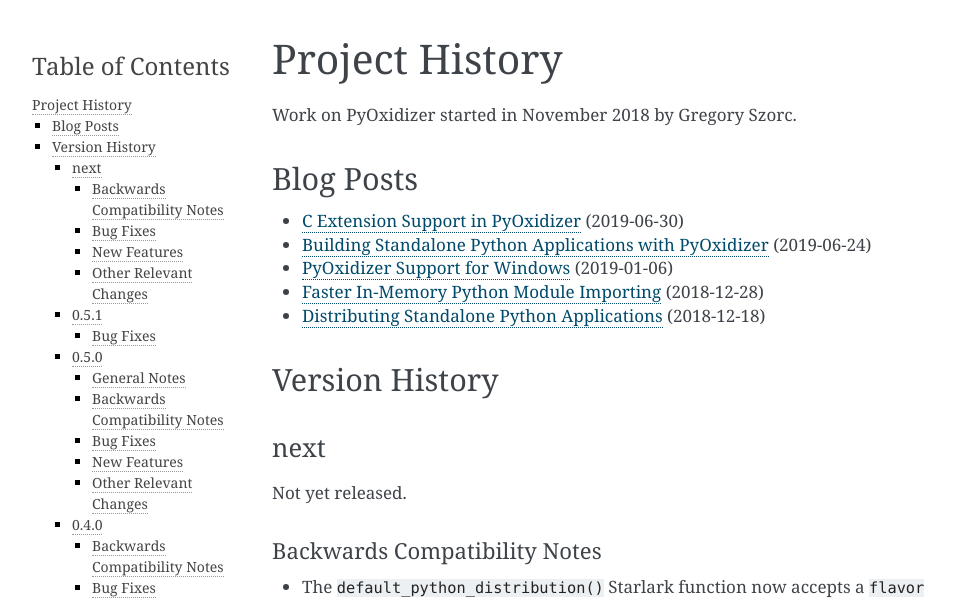
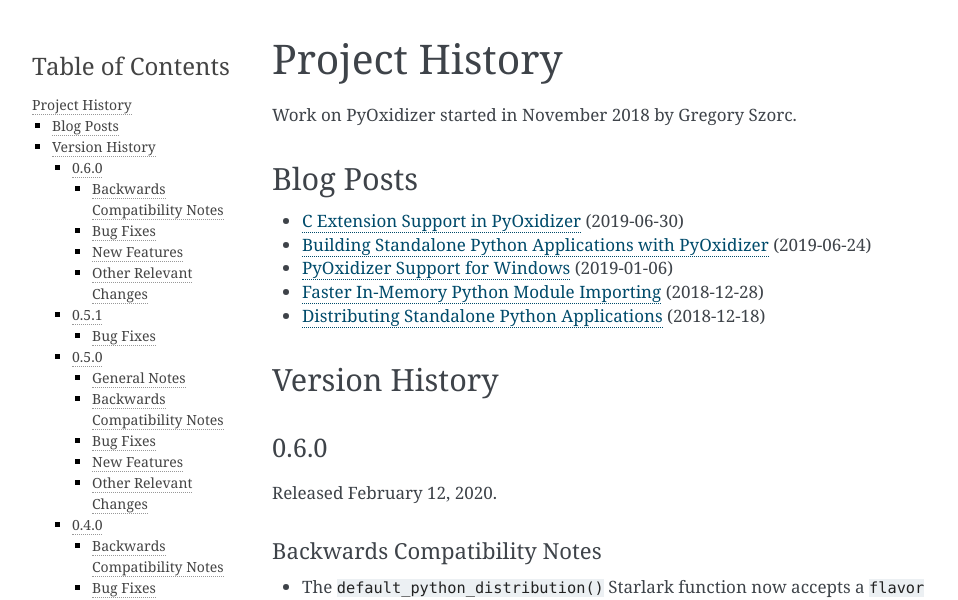
Before and after one commit to indygreg/PyOxidizer, a Sphinx documentation site: the page built from docs/history.rst, in a window 1280 px wide and 900 px high. Shown: the top 600 px of the window, without its empty margins (148-1106 px from the left). Built offline with Sphinx 7.4.7, drawn with Linux system fonts in a browser that asks for light colours; the version number could not be read and is left out.

Commit message:
global: release 0.6.0

```diff
--- a/docs/history.rst
+++ b/docs/history.rst
@@ -20,10 +20,12 @@
 Version History
 ===============
 
-next
-----
+.. _version_0_6_0:
 
-Not yet released.
+0.6.0
+-----
+
+Released February 12, 2020.
 
 Backwards Compatibility Notes
 ^^^^^^^^^^^^^^^^^^^^^^^^^^^^^
```
Also changed, not shown: 3 other files.
